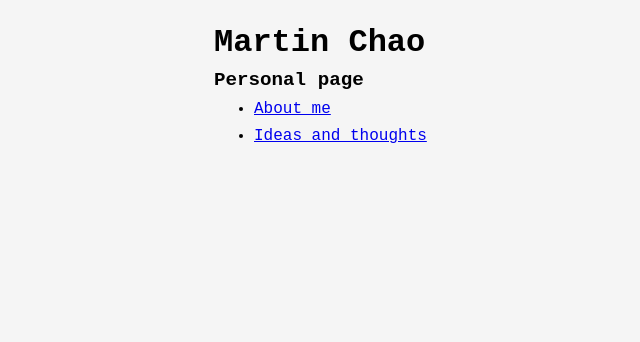
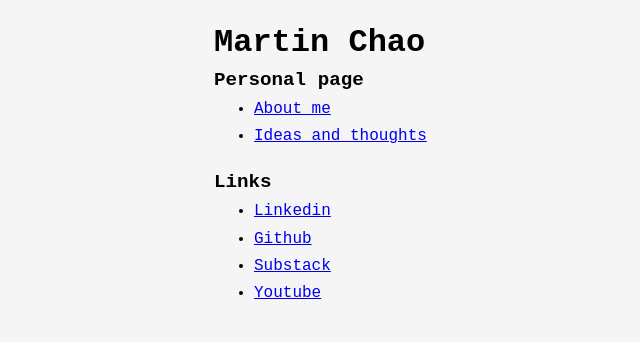
Before and after one commit to martingchao/martingchao.com, an Astro site: page / in a window 1280 px wide. Shown: the whole page, without its empty margins (76-716 px from the left). Built offline with nearby package versions, Linux system fonts and the light colour scheme; Astro itself is replaced by a stand-in of ours.

Commit message:
added links

```diff
--- a/src/pages/index.md
+++ b/src/pages/index.md
@@ -7,3 +7,9 @@
 ### Personal page
 - [About me](/aboutMe)
 - [Ideas and thoughts](/ideas)
+
+### Links
+- [Linkedin](https://www.linkedin.com/in/martingarciachao/)
+- [Github](https://github.com/martingchao)
+- [Substack](https://martinchao.substack.com/)
+- [Youtube](https://www.youtube.com/@martingchao)
```
